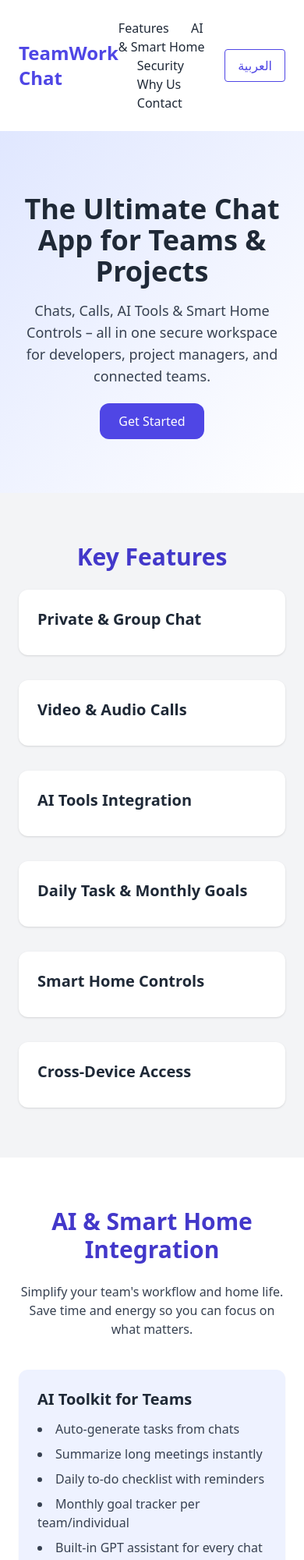
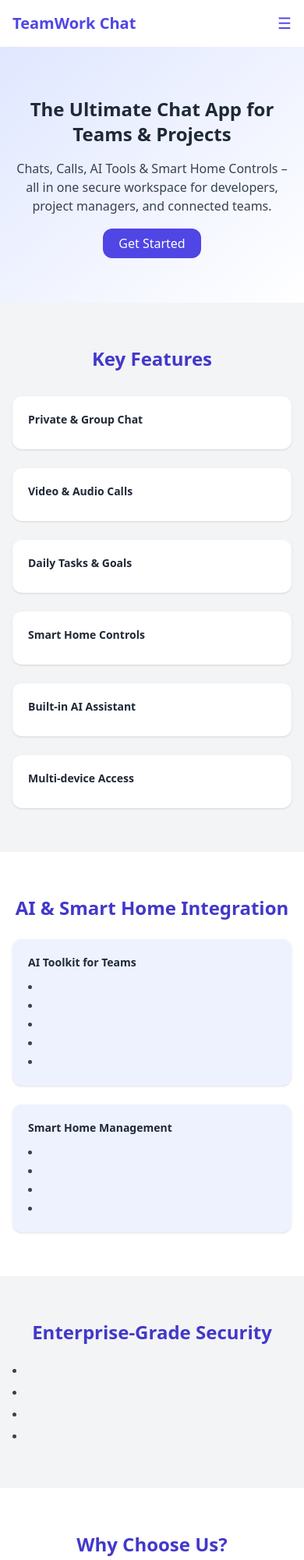
Before and after one commit to alfrnadgroup/QuBitSite, a plain HTML site: page index.html in a window 390 px wide. Shown: the top 2000 px of the page at 78% size. Drawn offline with nearby package versions, Linux system fonts and the light colour scheme.

Commit message:
Update index.html

```diff
--- a/index.html
+++ b/index.html
@@ -5,152 +5,165 @@
   <meta name="viewport" content="width=device-width, initial-scale=1.0"/>
   <title>TeamWork Chat</title>
   <script src="https://cdn.tailwindcss.com"></script>
+  <script>
+    tailwind.config = {
+      theme: {
+        extend: {
+          fontFamily: {
+            sans: ['ui-sans-serif', 'system-ui'],
+          }
+        }
+      }
+    };
+  </script>
 </head>
 <body class="bg-gray-50 text-gray-800 font-sans">
 
 <!-- Header -->
-<header class="bg-white shadow-md p-6">
+<header class="bg-white shadow-md p-4 md:p-6">
   <div class="container mx-auto flex justify-between items-center">
-    <h1 class="text-2xl font-bold text-indigo-600" data-en="TeamWork Chat" data-ar="دردشة فريق العمل">TeamWork Chat</h1>
-    <nav class="space-x-6 rtl:space-x-reverse">
-      <a href="#features" data-en="Features" data-ar="الميزات" class="hover:text-indigo-500">Features</a>
-      <a href="#ai-smart" data-en="AI & Smart Home" data-ar="الذكاء الاصطناعي والمنزل الذكي" class="hover:text-indigo-500">AI & Smart Home</a>
-      <a href="#security" data-en="Security" data-ar="الأمان" class="hover:text-indigo-500">Security</a>
-      <a href="#benefits" data-en="Why Us" data-ar="لماذا نحن؟" class="hover:text-indigo-500">Why Us</a>
-      <a href="#contact" data-en="Contact" data-ar="اتصل بنا" class="hover:text-indigo-500">Contact</a>
+    <h1 class="text-xl md:text-2xl font-bold text-indigo-600" data-en="TeamWork Chat" data-ar="دردشة فريق العمل">TeamWork Chat</h1>
+    <button id="menuToggle" class="md:hidden text-indigo-600 text-xl">&#9776;</button>
+    <nav id="mainNav" class="hidden md:flex flex-col md:flex-row md:space-x-6 rtl:space-x-reverse md:items-center absolute md:static top-16 left-0 w-full bg-white md:w-auto md:bg-transparent p-4 md:p-0 z-50">
+      <a href="#features" data-en="Features" data-ar="الميزات" class="hover:text-indigo-500 block py-2">Features</a>
+      <a href="#ai-smart" data-en="AI & Smart Home" data-ar="الذكاء الاصطناعي والمنزل الذكي" class="hover:text-indigo-500 block py-2">AI & Smart Home</a>
+      <a href="#security" data-en="Security" data-ar="الأمان" class="hover:text-indigo-500 block py-2">Security</a>
+      <a href="#benefits" data-en="Why Us" data-ar="لماذا نحن؟" class="hover:text-indigo-500 block py-2">Why Us</a>
+      <a href="#contact" data-en="Contact" data-ar="اتصل بنا" class="hover:text-indigo-500 block py-2">Contact</a>
+      <button id="langToggle" class="mt-2 md:mt-0 md:ml-4 px-4 py-2 border border-indigo-600 text-indigo-600 rounded hover:bg-indigo-100">العربية</button>
     </nav>
-    <button id="langToggle" class="ml-4 px-4 py-2 border border-indigo-600 text-indigo-600 rounded hover:bg-indigo-100">العربية</button>
   </div>
 </header>
 
 <!-- Hero Section -->
-<section class="text-center py-20 bg-gradient-to-br from-indigo-100 to-white">
-  <div class="container mx-auto px-6">
-    <h2 class="text-4xl font-bold mb-4" data-en="The Ultimate Chat App for Teams & Projects" data-ar="أفضل تطبيق دردشة مخصص للفرق والمشاريع">The Ultimate Chat App for Teams & Projects</h2>
-    <p class="text-lg mb-8 text-gray-700" data-en="Chats, Calls, AI Tools & Smart Home Controls – all in one secure workspace for developers, project managers, and connected teams." data-ar="الدردشات والمكالمات وأدوات الذكاء الاصطناعي والتحكم بالمنزل الذكي – كل ذلك في مساحة عمل آمنة واحدة للمطورين ومديري المشاريع.">Chats, Calls, AI Tools & Smart Home Controls – all in one secure workspace for developers, project managers, and connected teams.</p>
-    <a href="#contact" class="bg-indigo-600 text-white px-6 py-3 rounded-xl hover:bg-indigo-500 transition" data-en="Get Started" data-ar="ابدأ الآن">Get Started</a>
+<section class="text-center py-16 md:py-20 bg-gradient-to-br from-indigo-100 to-white">
+  <div class="container mx-auto px-4">
+    <h2 class="text-2xl md:text-4xl font-bold mb-4" data-en="The Ultimate Chat App for Teams & Projects" data-ar="أفضل تطبيق دردشة مخصص للفرق والمشاريع">The Ultimate Chat App for Teams & Projects</h2>
+    <p class="text-base md:text-lg mb-6 text-gray-700" data-en="Chats, Calls, AI Tools & Smart Home Controls – all in one secure workspace for developers, project managers, and connected teams." data-ar="الدردشات والمكالمات وأدوات الذكاء الاصطناعي والتحكم بالمنزل الذكي – كل ذلك في مساحة عمل آمنة واحدة للمطورين ومديري المشاريع.">Chats, Calls, AI Tools & Smart Home Controls – all in one secure workspace for developers, project managers, and connected teams.</p>
+    <a href="#contact" class="bg-indigo-600 text-white px-5 py-2 rounded-xl hover:bg-indigo-500 transition" data-en="Get Started" data-ar="ابدأ الآن">Get Started</a>
   </div>
 </section>
 
-<!-- Features Section -->
-<section id="features" class="py-16 bg-gray-100">
-  <div class="container mx-auto px-6">
-    <h3 class="text-3xl font-bold text-center text-indigo-700 mb-6" data-en="Key Features" data-ar="الميزات الرئيسية">Key Features</h3>
-    <div class="grid md:grid-cols-2 lg:grid-cols-3 gap-8">
-      <div class="bg-white p-6 rounded-xl shadow">
-        <h4 class="text-xl font-semibold mb-2" data-en="Private & Group Chat" data-ar="دردشة خاصة وجماعية">Private & Group Chat</h4>
+<!-- Features -->
+<section id="features" class="py-14 bg-gray-100">
+  <div class="container mx-auto px-4">
+    <h3 class="text-2xl md:text-3xl font-bold text-center text-indigo-700 mb-8" data-en="Key Features" data-ar="الميزات الرئيسية">Key Features</h3>
+    <div class="grid md:grid-cols-2 lg:grid-cols-3 gap-6">
+      <div class="bg-white p-5 rounded-xl shadow text-sm md:text-base">
+        <h4 class="font-semibold mb-2" data-en="Private & Group Chat" data-ar="دردشة خاصة وجماعية">Private & Group Chat</h4>
         <p data-en="Communicate securely with your team in organized channels or private messages." data-ar="تواصل بأمان مع فريقك من خلال قنوات منظمة أو رسائل خاصة."></p>
       </div>
-      <div class="bg-white p-6 rounded-xl shadow">
-        <h4 class="text-xl font-semibold mb-2" data-en="Video & Audio Calls" data-ar="مكالمات صوتية ومرئية">Video & Audio Calls</h4>
+      <div class="bg-white p-5 rounded-xl shadow text-sm md:text-base">
+        <h4 class="font-semibold mb-2" data-en="Video & Audio Calls" data-ar="مكالمات صوتية ومرئية">Video & Audio Calls</h4>
         <p data-en="High-quality calls with screen sharing and recording features." data-ar="مكالمات بجودة عالية مع مشاركة الشاشة وميزة التسجيل."></p>
       </div>
-      <div class="bg-white p-6 rounded-xl shadow">
-        <h4 class="text-xl font-semibold mb-2" data-en="AI Tools Integration" data-ar="دمج أدوات الذكاء الاصطناعي">AI Tools Integration</h4>
-        <p data-en="AI assistance, task generators, and automation for teams." data-ar="مساعدات الذكاء الاصطناعي، إنشاء مهام، وأتمتة للفرق."></p>
+      <div class="bg-white p-5 rounded-xl shadow text-sm md:text-base">
+        <h4 class="font-semibold mb-2" data-en="Daily Tasks & Goals" data-ar="مهام يومية وأهداف">Daily Tasks & Goals</h4>
+        <p data-en="Stay productive with to-do lists and monthly targets." data-ar="ابق منتجًا من خلال قوائم المهام والأهداف الشهرية."></p>
       </div>
-      <div class="bg-white p-6 rounded-xl shadow">
-        <h4 class="text-xl font-semibold mb-2" data-en="Daily Task & Monthly Goals" data-ar="مهام يومية وأهداف شهرية">Daily Task & Monthly Goals</h4>
-        <p data-en="Keep your productivity high with checklists and progress tracking." data-ar="حافظ على إنتاجيتك من خلال القوائم وتتبع التقدم."></p>
+      <div class="bg-white p-5 rounded-xl shadow text-sm md:text-base">
+        <h4 class="font-semibold mb-2" data-en="Smart Home Controls" data-ar="التحكم في المنزل الذكي">Smart Home Controls</h4>
+        <p data-en="Manage lights, AC, and devices directly from chat." data-ar="تحكم في الإضاءة والتكييف والأجهزة من داخل المحادثة."></p>
       </div>
-      <div class="bg-white p-6 rounded-xl shadow">
-        <h4 class="text-xl font-semibold mb-2" data-en="Smart Home Controls" data-ar="التحكم في المنزل الذكي">Smart Home Controls</h4>
-        <p data-en="Control lights, AC, locks and more right from the app." data-ar="تحكم بالإضاءة والتكييف والأقفال والمزيد من خلال التطبيق."></p>
+      <div class="bg-white p-5 rounded-xl shadow text-sm md:text-base">
+        <h4 class="font-semibold mb-2" data-en="Built-in AI Assistant" data-ar="مساعد ذكي مدمج">Built-in AI Assistant</h4>
+        <p data-en="Auto-generate tasks, summarize meetings, and more." data-ar="إنشاء مهام تلقائيًا، تلخيص الاجتماعات، والمزيد."></p>
       </div>
-      <div class="bg-white p-6 rounded-xl shadow">
-        <h4 class="text-xl font-semibold mb-2" data-en="Cross-Device Access" data-ar="الوصول من أي جهاز">Cross-Device Access</h4>
-        <p data-en="Access from web, desktop, or mobile anytime." data-ar="الوصول من الويب أو الهاتف أو الكمبيوتر في أي وقت."></p>
+      <div class="bg-white p-5 rounded-xl shadow text-sm md:text-base">
+        <h4 class="font-semibold mb-2" data-en="Multi-device Access" data-ar="الوصول من عدة أجهزة">Multi-device Access</h4>
+        <p data-en="Access from web, mobile, or desktop apps." data-ar="الوصول من الويب أو الجوال أو تطبيقات الحاسوب."></p>
       </div>
     </div>
   </div>
 </section>
 
-<!-- AI & Smart Home Section -->
-<section id="ai-smart" class="py-16 bg-white">
-  <div class="container mx-auto px-6">
-    <h3 class="text-3xl font-bold mb-6 text-center text-indigo-700" data-en="AI & Smart Home Integration" data-ar="الذكاء الاصطناعي والتكامل مع المنزل الذكي">AI & Smart Home Integration</h3>
-    <p class="text-center max-w-3xl mx-auto mb-10 text-gray-700" data-en="Simplify your team's workflow and home life. Save time and energy so you can focus on what matters." data-ar="بسّط سير العمل في فريقك وحياتك المنزلية. وفر الوقت والجهد وركّز على ما هو مهم فعلاً.">Simplify your team's workflow and home life. Save time and energy so you can focus on what matters.</p>
-    <div class="grid md:grid-cols-2 gap-10">
-      <div class="bg-indigo-50 p-6 rounded-xl shadow-sm">
-        <h4 class="text-xl font-semibold mb-3" data-en="AI Toolkit for Teams" data-ar="مجموعة أدوات الذكاء الاصطناعي للفرق">AI Toolkit for Teams</h4>
-        <ul class="list-disc list-inside space-y-2 text-gray-700">
-          <li data-en="Auto-generate tasks from chats" data-ar="إنشاء المهام تلقائيًا من المحادثات">Auto-generate tasks from chats</li>
-          <li data-en="Summarize long meetings instantly" data-ar="تلخيص الاجتماعات الطويلة على الفور">Summarize long meetings instantly</li>
-          <li data-en="Daily to-do checklist with reminders" data-ar="قائمة مهام يومية مع تذكيرات">Daily to-do checklist with reminders</li>
-          <li data-en="Monthly goal tracker per team/individual" data-ar="متابعة الأهداف الشهرية للفريق أو الأفراد">Monthly goal tracker per team/individual</li>
-          <li data-en="Built-in GPT assistant for every chat" data-ar="مساعد ذكي مدمج في كل محادثة">Built-in GPT assistant for every chat</li>
+<!-- AI & Smart Home -->
+<section id="ai-smart" class="py-14 bg-white">
+  <div class="container mx-auto px-4">
+    <h3 class="text-2xl md:text-3xl font-bold text-center text-indigo-700 mb-6" data-en="AI & Smart Home Integration" data-ar="الذكاء الاصطناعي والمنزل الذكي">AI & Smart Home Integration</h3>
+    <div class="grid md:grid-cols-2 gap-6 text-sm md:text-base">
+      <div class="bg-indigo-50 p-5 rounded-xl shadow">
+        <h4 class="font-semibold mb-3" data-en="AI Toolkit for Teams" data-ar="أدوات الذكاء الاصطناعي للفرق">AI Toolkit for Teams</h4>
+        <ul class="list-disc list-inside space-y-1 text-gray-700">
+          <li data-en="Auto-generate tasks from chat" data-ar="إنشاء المهام تلقائيًا من المحادثة"></li>
+          <li data-en="Summarize long meetings instantly" data-ar="تلخيص الاجتماعات الطويلة فورًا"></li>
+          <li data-en="To-do checklists with reminders" data-ar="قوائم المهام مع التذكير"></li>
+          <li data-en="Monthly goal tracking" data-ar="تتبع الأهداف الشهرية"></li>
+          <li data-en="Built-in assistant in every thread" data-ar="مساعد ذكي مدمج بكل محادثة"></li>
         </ul>
       </div>
-      <div class="bg-indigo-50 p-6 rounded-xl shadow-sm">
-        <h4 class="text-xl font-semibold mb-3" data-en="Smart Home Management" data-ar="إدارة المنزل الذكي">Smart Home Management</h4>
-        <ul class="list-disc list-inside space-y-2 text-gray-700">
-          <li data-en="Control smart devices (lights, AC, locks)" data-ar="التحكم بالأجهزة الذكية (الإضاءة، التكييف، الأقفال)">Control smart devices (lights, AC, locks)</li>
-          <li data-en="Set 'Work Mode' for focus at home" data-ar="تفعيل وضع العمل للتركيز في المنزل">Set 'Work Mode' for focus at home</li>
-          <li data-en="Voice assistant & automation routines" data-ar="المساعد الصوتي وروتينات آلية">Voice assistant & automation routines</li>
-          <li data-en="User permissions per device" data-ar="صلاحيات المستخدم لكل جهاز">User permissions per device</li>
+      <div class="bg-indigo-50 p-5 rounded-xl shadow">
+        <h4 class="font-semibold mb-3" data-en="Smart Home Management" data-ar="إدارة المنزل الذكي">Smart Home Management</h4>
+        <ul class="list-disc list-inside space-y-1 text-gray-700">
+          <li data-en="Control lights, AC, locks & more" data-ar="تحكم في الإضاءة، التكييف، الأقفال والمزيد"></li>
+          <li data-en="Voice assistant & automation routines" data-ar="مساعد صوتي وروتينات أوتوماتيكية"></li>
+          <li data-en="'Work Mode' to reduce distractions" data-ar="وضع العمل لتقليل المشتتات"></li>
+          <li data-en="User permissions for each device" data-ar="صلاحيات المستخدم لكل جهاز"></li>
         </ul>
       </div>
     </div>
   </div>
 </section>
 
-<!-- Security Section -->
-<section id="security" class="py-16 bg-gray-100">
-  <div class="container mx-auto px-6">
-    <h3 class="text-3xl font-bold text-center text-indigo-700 mb-6" data-en="Enterprise-Grade Security" data-ar="أمان بدرجة المؤسسات">Enterprise-Grade Security</h3>
-    <p class="text-center max-w-3xl mx-auto mb-10 text-gray-700" data-en="Your data is protected by top-tier security standards designed for teams." data-ar="بياناتك محمية بأعلى معايير الأمان المصممة خصيصًا للفرق.">Your data is protected by top-tier security standards designed for teams.</p>
-    <ul class="list-disc list-inside max-w-2xl mx-auto space-y-3 text-gray-700">
-      <li data-en="End-to-end encryption" data-ar="تشفير من الطرف للطرف">End-to-end encryption</li>
-      <li data-en="Two-factor authentication (2FA)" data-ar="التحقق بخطوتين (2FA)">Two-factor authentication (2FA)</li>
-      <li data-en="Role-based access control" data-ar="التحكم في الوصول حسب الدور">Role-based access control</li>
-      <li data-en="Compliance with GDPR & SOC 2" data-ar="الامتثال للائحة العامة لحماية البيانات وSOC 2">Compliance with GDPR & SOC 2</li>
+<!-- Security -->
+<section id="security" class="py-14 bg-gray-100">
+  <div class="container mx-auto px-4">
+    <h3 class="text-2xl md:text-3xl font-bold text-center text-indigo-700 mb-6" data-en="Enterprise-Grade Security" data-ar="أمان بدرجة المؤسسات">Enterprise-Grade Security</h3>
+    <ul class="list-disc list-inside max-w-xl mx-auto space-y-2 text-sm md:text-base text-gray-700">
+      <li data-en="End-to-end encryption" data-ar="تشفير من الطرف للطرف"></li>
+      <li data-en="Two-factor authentication" data-ar="التحقق بخطوتين"></li>
+      <li data-en="Role-based access control" data-ar="تحكم بالوصول حسب الدور"></li>
+      <li data-en="GDPR & SOC 2 compliance" data-ar="الامتثال لـ GDPR و SOC 2"></li>
     </ul>
   </div>
 </section>
 
 <!-- Why Us -->
-<section id="benefits" class="py-16 bg-white">
-  <div class="container mx-auto px-6">
-    <h3 class="text-3xl font-bold text-center text-indigo-700 mb-6" data-en="Why Choose TeamWork Chat?" data-ar="لماذا تختار TeamWork Chat؟">Why Choose TeamWork Chat?</h3>
-    <ul class="list-disc list-inside max-w-3xl mx-auto space-y-3 text-gray-700">
-      <li data-en="Built for project teams, not casual users" data-ar="مصمم خصيصًا للفرق والمشاريع وليس للدردشة العادية">Built for project teams, not casual users</li>
-      <li data-en="AI and automation built-in" data-ar="الذكاء الاصطناعي والأتمتة مدمجة">AI and automation built-in</li>
-      <li data-en="Smart home integration for hybrid teams" data-ar="تكامل مع المنزل الذكي للفرق الهجينة">Smart home integration for hybrid teams</li>
-      <li data-en="No ads, full privacy, secure workspace" data-ar="بدون إعلانات، خصوصية كاملة، ومساحة عمل آمنة">No ads, full privacy, secure workspace</li>
+<section id="benefits" class="py-14 bg-white">
+  <div class="container mx-auto px-4">
+    <h3 class="text-2xl md:text-3xl font-bold text-center text-indigo-700 mb-6" data-en="Why Choose Us?" data-ar="لماذا نحن؟">Why Choose Us?</h3>
+    <ul class="list-disc list-inside max-w-2xl mx-auto space-y-2 text-sm md:text-base text-gray-700">
+      <li data-en="Built for project-focused teams" data-ar="مصمم خصيصًا لفرق المشاريع"></li>
+      <li data-en="AI and automation included" data-ar="الذكاء الاصطناعي والأتمتة مدمجة"></li>
+      <li data-en="Smart home support for hybrid work" data-ar="دعم المنزل الذكي للعمل الهجين"></li>
+      <li data-en="Privacy-first, ad-free experience" data-ar="تجربة خالية من الإعلانات وخصوصية عالية"></li>
     </ul>
   </div>
 </section>
 
 <!-- Contact -->
 <section id="contact" class="py-16 bg-indigo-600 text-white text-center">
-  <div class="container mx-auto">
-    <h3 class="text-3xl font-bold mb-4" data-en="Ready to Transform Team Communication?" data-ar="جاهز لتحسين تواصل الفريق؟">Ready to Transform Team Communication?</h3>
-    <p class="mb-8" data-en="Try TeamWork Chat now and experience collaboration without chaos." data-ar="جرّب TeamWork Chat الآن وتمتع بتعاون فعال بدون فوضى.">Try TeamWork Chat now and experience collaboration without chaos.</p>
-    <a href="#" class="bg-white text-indigo-600 px-6 py-3 rounded-xl font-semibold hover:bg-gray-200 transition" data-en="Book a Demo" data-ar="احجز عرضًا تجريبيًا">Book a Demo</a>
+  <div class="container mx-auto px-4">
+    <h3 class="text-2xl md:text-3xl font-bold mb-3" data-en="Ready to Collaborate Smarter?" data-ar="هل أنت مستعد للتعاون الذكي؟">Ready to Collaborate Smarter?</h3>
+    <p class="mb-6" data-en="Try TeamWork Chat and empower your team today." data-ar="جرّب TeamWork Chat وامنح فريقك القوة الآن.">Try TeamWork Chat and empower your team today.</p>
+    <a href="#" class="bg-white text-indigo-600 px-6 py-2 rounded font-semibold hover:bg-gray-200 transition" data-en="Book a Demo" data-ar="احجز عرضًا تجريبيًا">Book a Demo</a>
   </div>
 </section>
 
 <!-- Footer -->
-<footer class="bg-gray-900 text-white text-center py-6">
+<footer class="bg-gray-900 text-white text-center py-4">
   <p data-en="© 2025 TeamWork Chat. All rights reserved." data-ar="© 2025 دردشة فريق العمل. جميع الحقوق محفوظة.">© 2025 TeamWork Chat. All rights reserved.</p>
 </footer>
 
-<!-- Language Toggle Script -->
+<!-- Language & Mobile Menu Scripts -->
 <script>
   const toggleBtn = document.getElementById('langToggle');
+  const nav = document.getElementById('mainNav');
+  const menuBtn = document.getElementById('menuToggle');
   let currentLang = 'en';
-  function switchLanguage(lang) {
-    document.documentElement.dir = (lang === 'ar') ? 'rtl' : 'ltr';
-    document.body.style.textAlign = (lang === 'ar') ? 'right' : 'left';
+
+  toggleBtn.addEventListener('click', () => {
+    currentLang = currentLang === 'en' ? 'ar' : 'en';
+    document.documentElement.dir = currentLang === 'ar' ? 'rtl' : 'ltr';
+    document.body.style.textAlign = currentLang === 'ar' ? 'right' : 'left';
+    toggleBtn.textContent = currentLang === 'ar' ? 'English' : 'العربية';
     document.querySelectorAll('[data-en]').forEach(el => {
-      const newText = el.getAttribute(`data-${lang}`);
-      if (newText) el.textContent = newText;
+      el.textContent = el.getAttribute(`data-${currentLang}`);
     });
-    toggleBtn.textContent = (lang === 'ar') ? 'English' : 'العربية';
-    currentLang = lang;
-  }
-  toggleBtn.addEventListener('click', () => {
-    switchLanguage(currentLang === 'en' ? 'ar' : 'en');
+  });
+
+  menuBtn.addEventListener('click', () => {
+    nav.classList.toggle('hidden');
   });
 </script>
 
```
